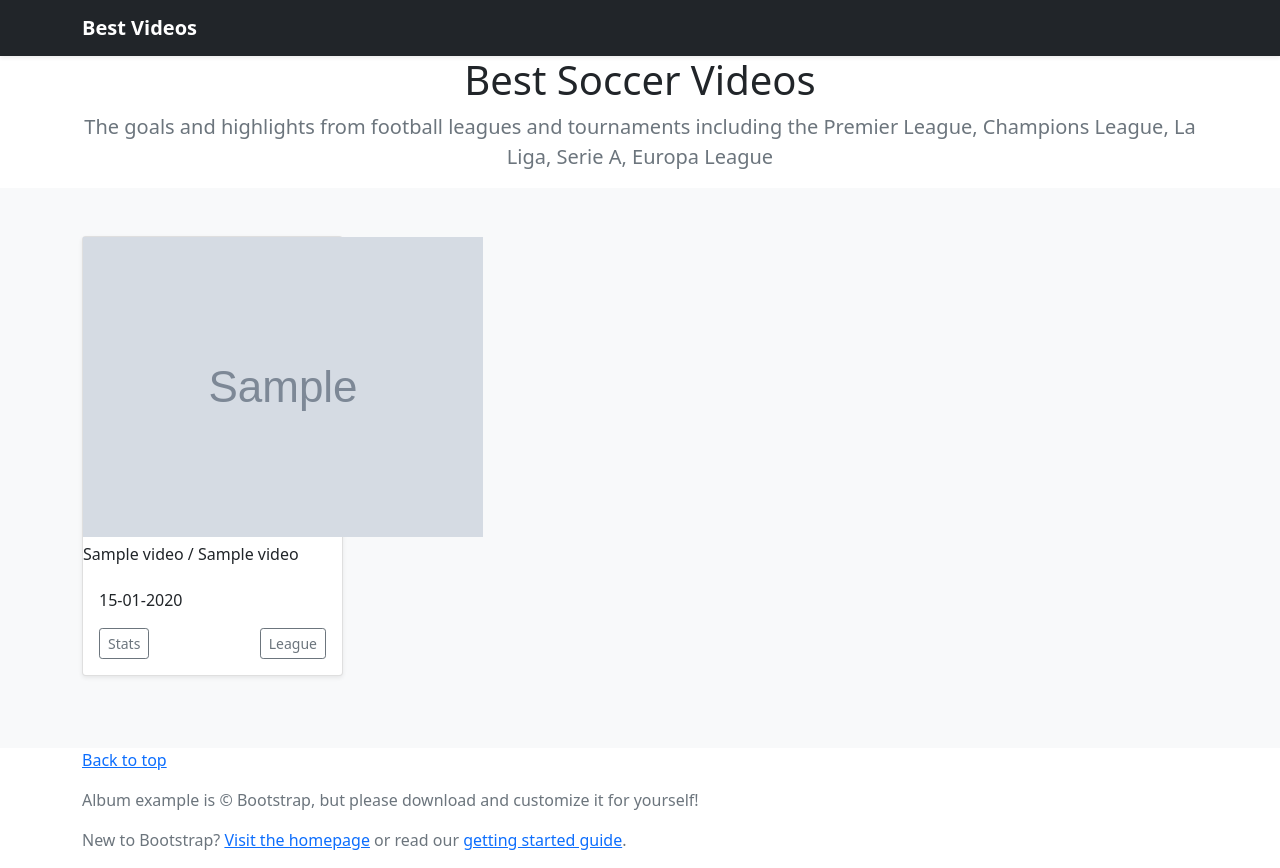
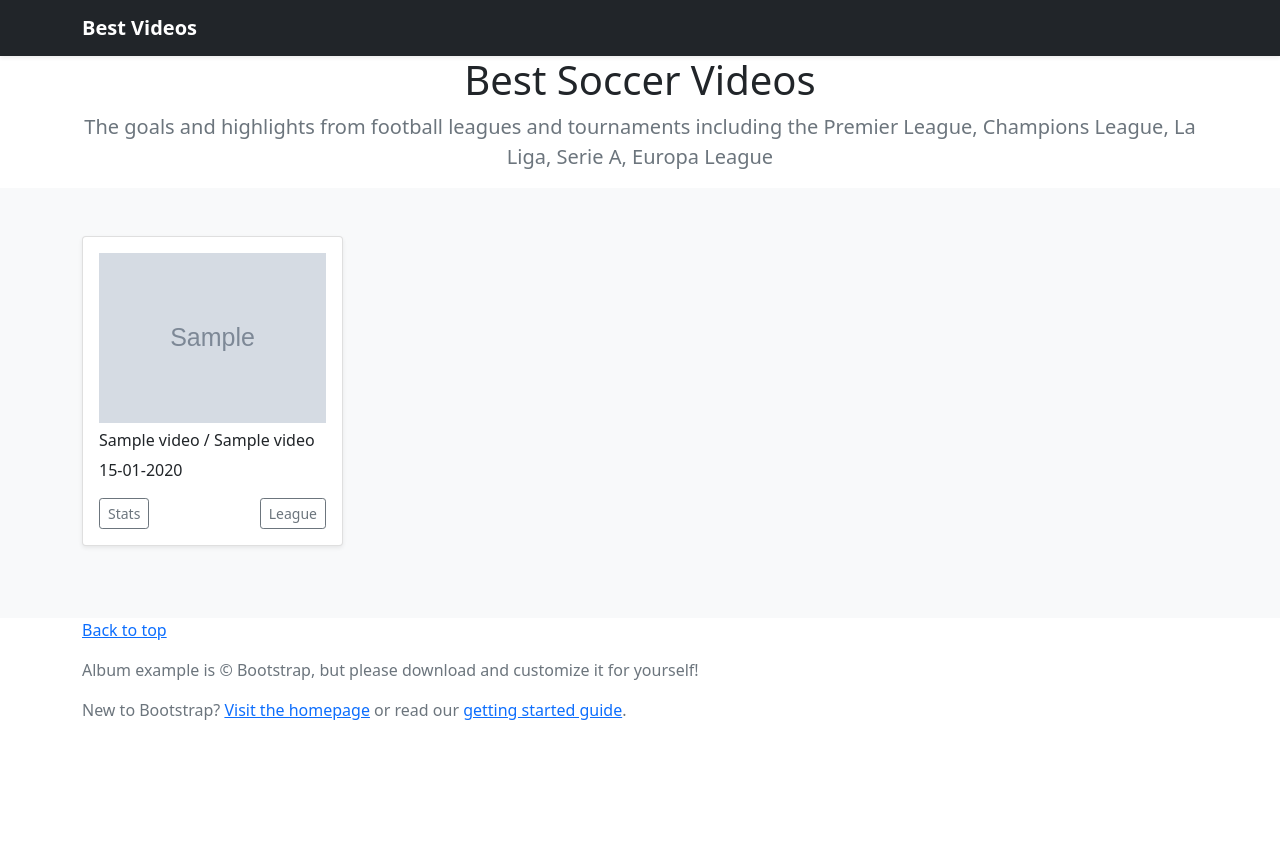
Before and after one commit to Mlapalus/soccer-highlights, a Symfony app: template templates/index.html.twig in a window 1280 px wide. After the commit the page ends 720 px from the top, so only its background shows below. Run offline with Twig, Linux system fonts and the light colour scheme; the template is opened without the code that fills it: most values are stand-ins (such as "Sample title", 1, 10 or a date in 2020); grey boxes marked "Sample" are stand-in pictures; some libraries are stand-ins or nearby versions.

Commit message:
use thumbnail

```diff
--- a/templates/_card.html.twig
+++ b/templates/_card.html.twig
@@ -1,11 +1,13 @@
-<div class="col-sm-12 col-md-4 col-lg-3">
+<div class="col-xs-12 col-md-4 col-lg-3">
     <div class="card mb-4 shadow-sm">
-        <a href="{{ video.url }}">
-            <img src='{{ video.thumbnail }}' alt="thumbnail of soccer match">
-        </a>
-        <h6>{{ video.competition.name }}</h6>
-        <h6>{{ video.title }} / {{ video.videos.0.title }}</h6>
         <div class="card-body">
+            <div>
+                <a href="{{ video.url }}">
+                    <img style="width: 100%;" src='{{ video.thumbnail }}' alt="thumbnail of soccer match">
+                </a>
+            </div>
+            <h6>{{ video.competition.name }}</h6>
+            <h6>{{ video.title }} / {{ video.videos.0.title }}</h6>
             <p class="card-text">{{ video.date | date('d-m-Y') }}</p>
             <div class="d-flex justify-content-between align-items-center">
                 <div class="btn-group">
```
